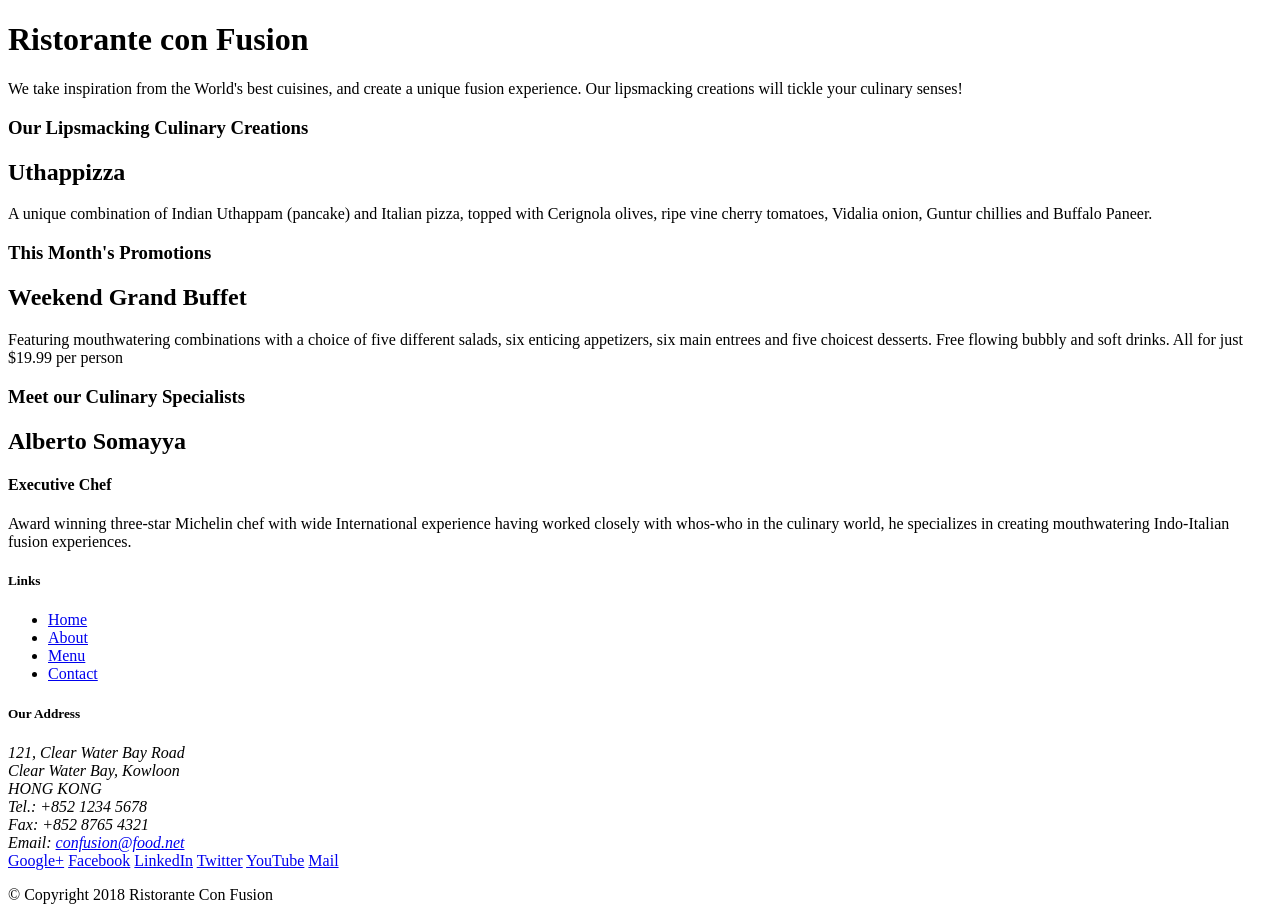
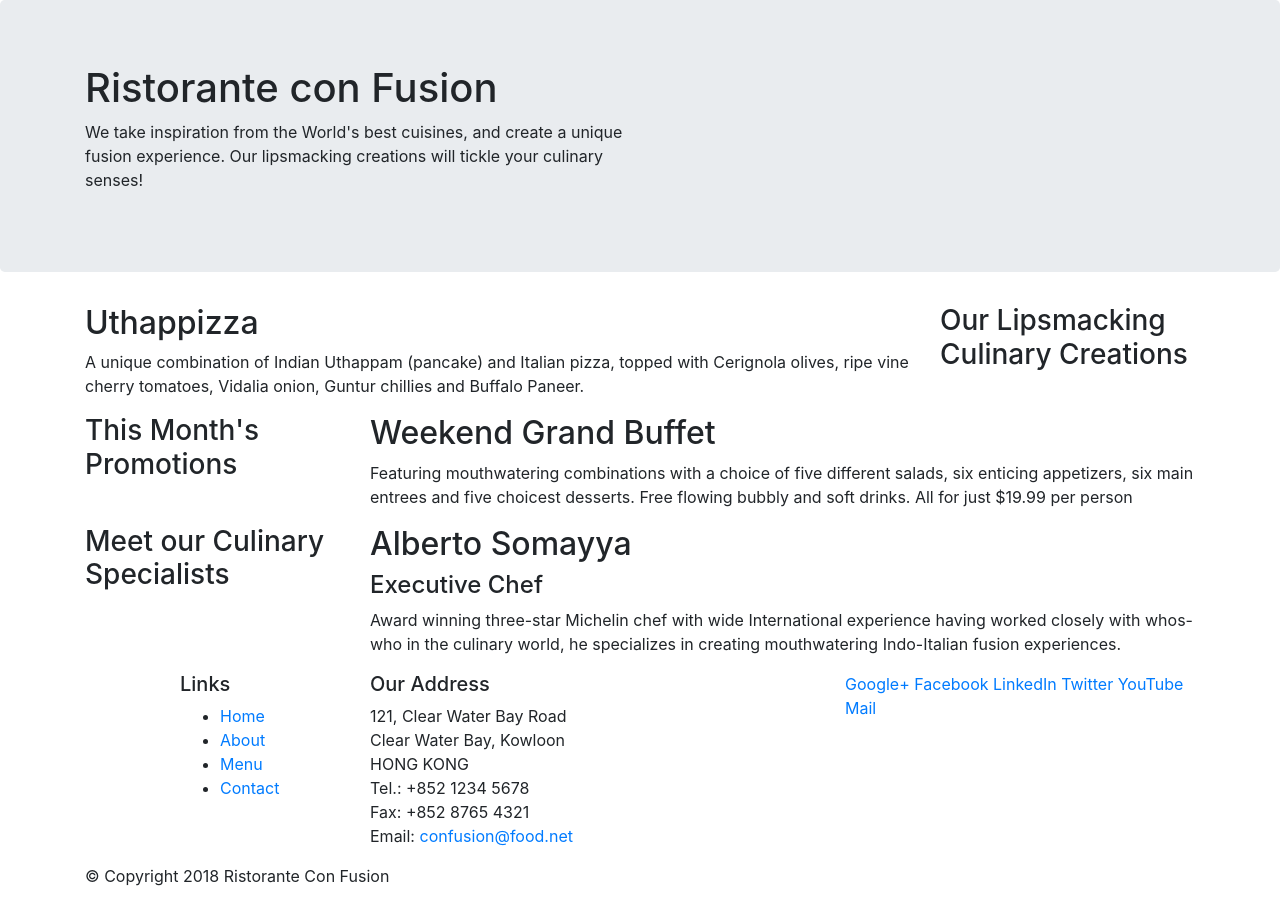
Before and after one commit to olenarud/coursera, a website: page index.html in a window 1280 px wide. Drawn offline with nearby package versions, Linux system fonts and the light colour scheme.

Commit message:
First Bootstrap exercise

```diff
--- a/index.html
+++ b/index.html
@@ -2,51 +2,58 @@
 <html lang="en">
 
 <head>
+    <!-- Required meta tags always come first -->
+    <meta charset="utf-8">
+    <meta name="viewport" content="width=device-width, initial-scale=1, shrink-to-fit=no">
+    <meta http-equiv="x-ua-compatible" content="ie=edge">
+
+    <!-- Bootstrap CSS -->
+    <link rel="stylesheet" href="node_modules/bootstrap/dist/css/bootstrap.min.css">
     <title>Ristorante Con Fusion</title>
 </head>
 
 <body>
 
-    <header>
-        <div>
-            <div>
-                <div>
+    <header class="jumbotron">
+        <div class="container">
+            <div class="row">
+                <div class="col-12 col-sm-6">
                     <h1>Ristorante con Fusion</h1>
                     <p>We take inspiration from the World's best cuisines, and create a unique fusion experience. Our lipsmacking creations will tickle your culinary senses!</p>
                 </div>
-                <div>
+                <div class="col-12 col-sm">
                 </div>
             </div>
         </div>
     </header>
 
-    <div>
-        <div>
-            <div>
+    <div class="container">
+        <div class="row">
+            <div class="col-12 col-sm-4 order-sm-last col-md-3">
                 <h3>Our Lipsmacking Culinary Creations</h3>
             </div>
-            <div>
+            <div class="col-12 col-sm order-sm-first col-md">
                 <h2>Uthappizza</h2>
                 <p>A unique combination of Indian Uthappam (pancake) and Italian pizza, topped with Cerignola olives, ripe vine cherry tomatoes, Vidalia onion, Guntur chillies and Buffalo Paneer.</p>
             </div>
         </div>
 
 
-        <div>
-            <div>
+        <div class="row">
+            <div class="col-12 col-sm-4 col-md-3">
                 <h3>This Month's Promotions</h3>
             </div>
-            <div>
+            <div class="col-12 col-sm col-md">
                 <h2>Weekend Grand Buffet</h2>
                 <p>Featuring mouthwatering combinations with a choice of five different salads, six enticing appetizers, six main entrees and five choicest desserts. Free flowing bubbly and soft drinks. All for just $19.99 per person </p>
             </div>
         </div>
 
-        <div>
-            <div>
+        <div class="row">
+            <div class="col-12 col-sm-4 col-md-3">
                 <h3>Meet our Culinary Specialists</h3>
             </div>
-            <div>
+            <div class="col-12 col-sm col-md">
                 <h2>Alberto Somayya</h2>
                 <h4>Executive Chef</h4>
                 <p>Award winning three-star Michelin chef with wide International experience having worked closely with whos-who in the culinary world, he specializes in creating mouthwatering Indo-Italian fusion experiences. </p>
@@ -55,9 +62,9 @@
     </div>
 
     <footer>
-        <div>
-            <div>
-                <div>
+        <div class="container">
+            <div class="row">
+                <div class="col-4 offset-1 col-sm-2">
                     <h5>Links</h5>
                     <ul>
                         <li><a href="#">Home</a></li>
@@ -66,7 +73,7 @@
                         <li><a href="#">Contact</a></li>
                     </ul>
                 </div>
-                <div>
+                <div class="col-7 col-sm-5">
                     <h5>Our Address</h5>
                     <address>
 		              121, Clear Water Bay Road<br>
@@ -77,7 +84,7 @@
 		              Email: <a href="mailto:confusion@food.net">confusion@food.net</a>
 		           </address>
                 </div>
-                <div>
+                <div class="col-12 col-sm-4">
                     <div>
                         <a href="http://google.com/+">Google+</a>
                         <a href="http://www.facebook.com/profile.php?id=">Facebook</a>
@@ -88,14 +95,17 @@
                     </div>
                 </div>
            </div>
-           <div>
-                <div>
+           <div class="row">
+                <div class="col-auto">
                     <p>© Copyright 2018 Ristorante Con Fusion</p>
                 </div>
            </div>
         </div>
     </footer>
-
+     <!-- jQuery first, then Popper.js, then Bootstrap JS. -->
+    <script src="node_modules/jquery/dist/jquery.slim.min.js"></script>
+    <script src="node_modules/popper.js/dist/umd/popper.min.js"></script>
+    <script src="node_modules/bootstrap/dist/js/bootstrap.min.js"></script>
 </body>
 
 </html>
--- a/package.json
+++ b/package.json
@@ -12,5 +12,10 @@
   "license": "ISC",
   "devDependencies": {
     "lite-server": "^2.3.0"
+  },
+  "dependencies": {
+    "bootstrap": "^4.0.0",
+    "jquery": "^3.3.1",
+    "popper.js": "^1.12.9"
   }
 }
```
Also changed, not shown: 1 other file.
